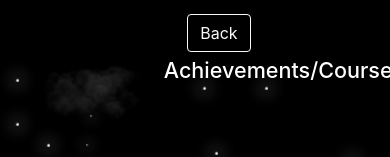
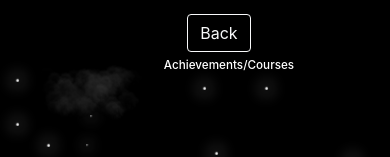
Before and after one commit to yashrko/Personal-Site, a React (Create React App) app: page /Other in a window 390 px wide. Shown: the top 157 px of the page. Built offline with nearby package versions, Linux system fonts and the light colour scheme; the HTML template or start-up script is replaced by a standard one.

Commit message:
first commit

```diff
--- a/src/index.css
+++ b/src/index.css
@@ -160,6 +160,9 @@ code {
   }
   .shadow {
     display: none !important;
+  }
+  .achTitle {
+    font-size: 3vw;
   }
 }
 .eye1 {
```
